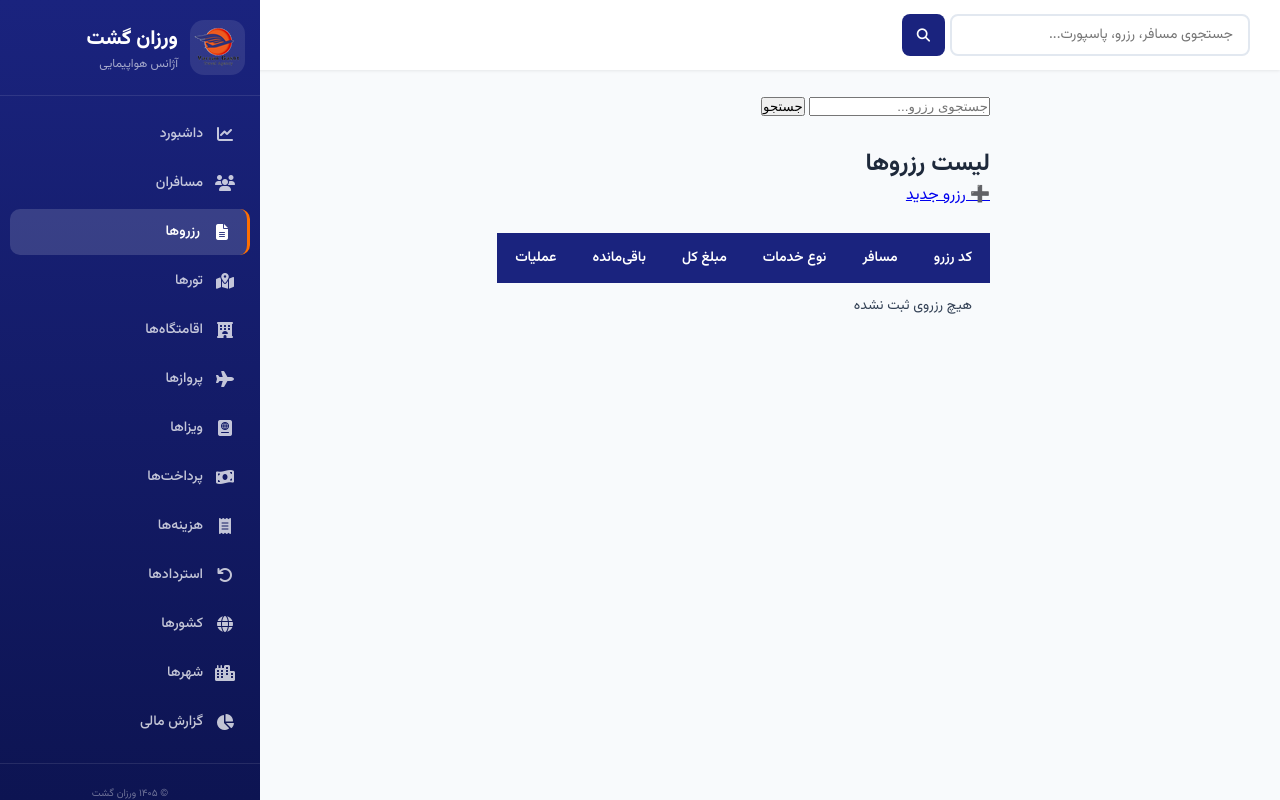
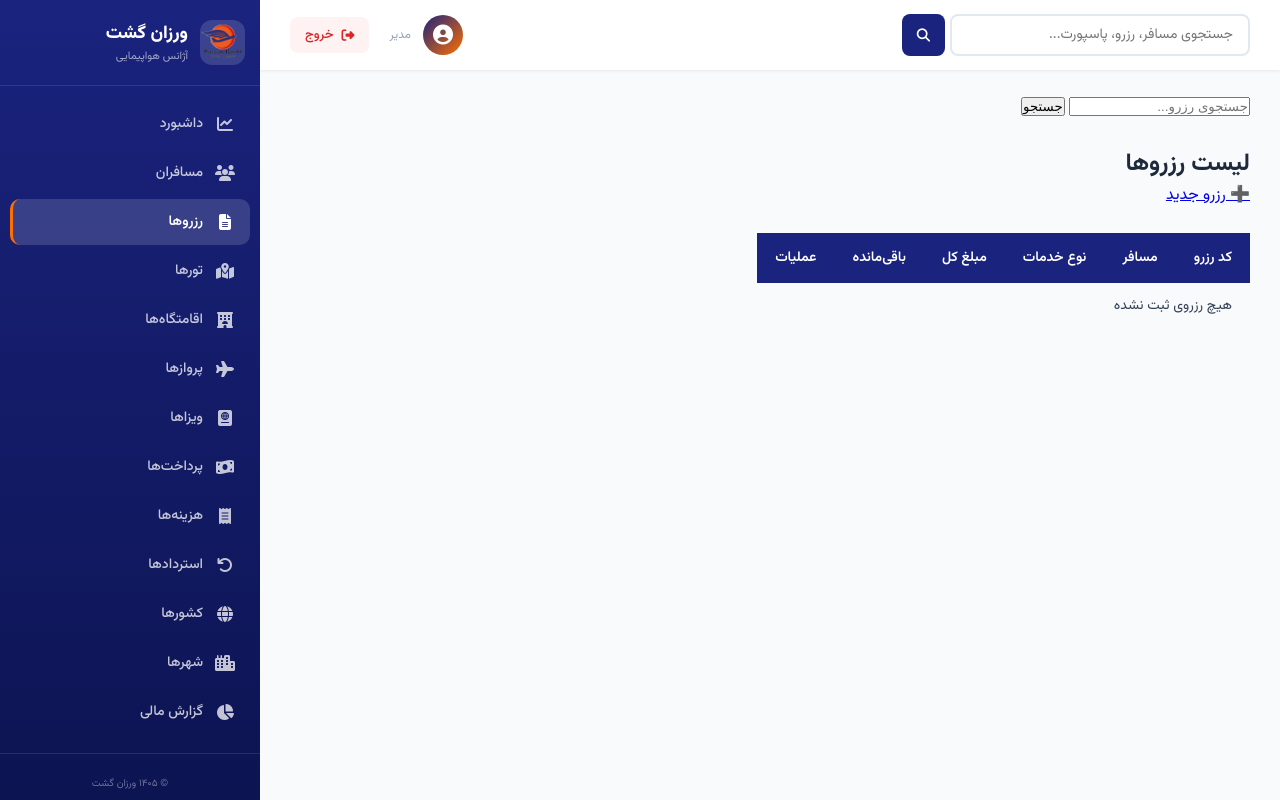
Before and after one commit to hivaasadi6048/travel_agency, a Django app: page /dashboard/bookings/ in a window 1280 px wide. Run offline with Django 5.2, Linux system fonts and the light colour scheme; data that the repository does not hold is empty.

Commit message:
fix: sidebar LEFT, responsive, bigger logo, JS toggle fix

```diff
--- a/dashboard/static/dashboard/css/base.css
+++ b/dashboard/static/dashboard/css/base.css
@@ -28,7 +28,6 @@
 }
 
 * { margin: 0; padding: 0; box-sizing: border-box; }
-
 body {
     font-family: 'Vazirmatn', 'Tahoma', 'Arial', sans-serif;
     background: var(--gray-50);
@@ -36,20 +35,20 @@ body {
     direction: rtl;
     overflow-x: hidden;
 }
-
 .layout { display: flex; min-height: 100vh; }
 
-/* ---- Sidebar ---- */
+/* ====== SIDEBAR (LEFT SIDE) ====== */
 .sidebar {
     width: var(--sidebar-width);
     background: linear-gradient(180deg, var(--primary) 0%, var(--primary-dark) 100%);
     color: white;
     position: fixed;
-    top: 0; left: 0;
+    top: 0;
+    left: 0;
     height: 100vh;
     overflow-y: auto;
     z-index: 1000;
-    transition: var(--transition);
+    transition: transform 0.3s ease;
 }
 
 .logo-section {
@@ -57,52 +56,72 @@ body {
     padding: 20px 15px;
     border-bottom: 1px solid rgba(255,255,255,0.1);
 }
-
 .logo-icon {
-    font-size: 36px;
-    background: rgba(255,255,255,0.1);
-    width: 55px; height: 55px;
-    border-radius: 14px;
+    width: 45px; height: 45px; border-radius: 12px;
+    background: rgba(255,255,255,0.15);
     display: flex; align-items: center; justify-content: center;
+    overflow: hidden; flex-shrink: 0;
 }
-
-.logo-text { display: flex; flex-direction: column; }
-.logo-name { font-size: 20px; font-weight: 800; color: white; }
-.logo-sub { font-size: 12px; color: rgba(255,255,255,0.6); }
+.logo-img {
+    width: 100%; height: 100%; object-fit: contain;
+}
+.logo-text {
+    display: flex; flex-direction: column; overflow: hidden;
+}
+.logo-name { font-size: 18px; font-weight: 800; color: white; white-space: nowrap; }
+.logo-sub { font-size: 11px; color: rgba(255,255,255,0.6); white-space: nowrap; }
 
 .sidebar-menu { list-style: none; padding: 15px 10px; }
 .sidebar-menu li { margin-bottom: 3px; }
-
 .sidebar-menu li a {
     display: flex; align-items: center; gap: 12px;
     text-decoration: none; color: rgba(255,255,255,0.75);
     padding: 12px 15px; border-radius: 10px;
     font-size: 14px; font-weight: 500; transition: var(--transition);
 }
-
 .sidebar-menu li a:hover { background: rgba(255,255,255,0.1); color: white; }
-.sidebar-menu li a.active { background: rgba(255,255,255,0.15); color: white; font-weight: 600; border-right: 3px solid var(--accent); }
+.sidebar-menu li a.active { background: rgba(255,255,255,0.15); color: white; font-weight: 600; border-left: 3px solid var(--accent); }
 .sidebar-menu li a i { width: 20px; text-align: center; font-size: 16px; }
 
 .sidebar-footer { padding: 20px; text-align: center; border-top: 1px solid rgba(255,255,255,0.1); color: rgba(255,255,255,0.4); font-size: 12px; }
 
-/* ---- Main Content ---- */
-.main-content { margin-right: var(--sidebar-width); min-height: 100vh; }
+/* ====== SIDEBAR OVERLAY ====== */
+.sidebar-overlay {
+    display: none;
+    position: fixed;
+    top: 0; left: 0; right: 0; bottom: 0;
+    background: rgba(0,0,0,0.5);
+    z-index: 999;
+    opacity: 0;
+    transition: opacity 0.3s ease;
+}
+.sidebar-overlay.active { display: block; opacity: 1; }
 
-/* ---- Header ---- */
+/* ====== MAIN CONTENT ====== */
+.main-content {
+    margin-left: var(--sidebar-width);
+    margin-right: 0;
+    min-height: 100vh;
+    background: var(--gray-50);
+    transition: margin-left 0.3s ease;
+}
+
+/* ====== HEADER ====== */
 .header {
     background: white; padding: 0 30px;
     height: var(--header-height);
     display: flex; justify-content: space-between; align-items: center;
     position: fixed; top: 0; left: 0; right: 0;
     z-index: 999; box-shadow: var(--shadow-sm);
+    margin-left: var(--sidebar-width);
+    transition: margin-left 0.3s ease;
 }
-
 .header-left { display: flex; align-items: center; gap: 20px; }
 
 .sidebar-toggle {
     display: none; background: var(--gray-100); border: none;
-    padding: 8px 12px; border-radius: 8px; cursor: pointer; font-size: 18px; color: var(--gray-700);
+    padding: 8px 12px; border-radius: 8px; cursor: pointer;
+    font-size: 18px; color: var(--gray-700);
 }
 
 .header-search form { display: flex; gap: 5px; }
@@ -127,11 +146,12 @@ body {
 
 .logout-btn {
     display: flex; align-items: center; gap: 8px; text-decoration: none;
-    color: var(--danger); padding: 8px 15px; border-radius: 8px; font-size: 13px; font-weight: 500; transition: var(--transition); background: #fef2f2;
+    color: var(--danger); padding: 8px 15px; border-radius: 8px;
+    font-size: 13px; font-weight: 500; transition: var(--transition); background: #fef2f2;
 }
 .logout-btn:hover { background: #fee2e2; color: #991b1b; }
 
-/* ---- Content ---- */
+/* ====== CONTENT ====== */
 .content { padding: calc(var(--header-height) + 25px) 30px 30px; }
 
 .messages { display: flex; flex-direction: column; gap: 10px; margin-bottom: 20px; }
@@ -141,51 +161,46 @@ body {
     display: flex; align-items: center; gap: 10px;
     font-size: 14px; font-weight: 500; animation: slideIn 0.3s ease;
 }
-
 @keyframes slideIn { from { opacity: 0; transform: translateX(20px); } to { opacity: 1; transform: translateX(0); } }
 .alert-success { background: #e8f5e9; color: #1b5e20; border: 1px solid #c8e6c9; }
 .alert-error { background: #ffebee; color: #b71c1c; border: 1px solid #ffcdd2; }
 .alert-warning { background: #fff3e0; color: #e65100; border: 1px solid #ffe0b2; }
 .alert-info { background: #e3f2fd; color: #1565c0; border: 1px solid #bbdefb; }
 
-/* ---- Page Title ---- */
+/* ====== PAGE TITLE ====== */
 .page-title { display: flex; justify-content: space-between; align-items: center; margin-bottom: 25px; }
 .page-title h2 { font-size: 28px; color: var(--gray-900); font-weight: 700; }
 
-/* ---- Cards ---- */
+/* ====== CARDS ====== */
 .card { background: white; border-radius: var(--border-radius); box-shadow: var(--shadow-md); overflow: hidden; }
 .card-header { padding: 20px 25px; border-bottom: 1px solid var(--gray-200); display: flex; justify-content: space-between; align-items: center; }
 .card-header h3 { font-size: 18px; color: var(--gray-800); }
 .card-body { padding: 25px; }
 
-/* ---- Stats Grid ---- */
+/* ====== STATS ====== */
 .stats-grid { display: grid; grid-template-columns: repeat(auto-fit, minmax(220px, 1fr)); gap: 20px; margin-bottom: 30px; }
-
 .stat-card {
     background: white; border-radius: var(--border-radius); padding: 25px;
     box-shadow: var(--shadow-md); display: flex; align-items: center; gap: 15px; transition: var(--transition);
 }
 .stat-card:hover { transform: translateY(-3px); box-shadow: var(--shadow-lg); }
-
 .stat-icon { width: 55px; height: 55px; border-radius: 14px; display: flex; align-items: center; justify-content: center; font-size: 24px; }
 .stat-icon.blue { background: #e3f2fd; color: #2563eb; }
 .stat-icon.green { background: #e8f5e9; color: #16a34a; }
 .stat-icon.orange { background: #fff3e0; color: #f59e0b; }
 .stat-icon.red { background: #ffebee; color: #dc2626; }
 .stat-icon.purple { background: #f3e5f5; color: #7b1fa2; }
-
 .stat-info .stat-number { font-size: 26px; font-weight: 800; color: var(--gray-900); }
 .stat-info .stat-label { font-size: 13px; color: var(--gray-500); margin-top: 2px; }
 
-/* ---- Tables ---- */
-.table-container { background: white; border-radius: var(--border-radius); box-shadow: var(--shadow-md); overflow: hidden; }
+/* ====== TABLES ====== */
 table { width: 100%; border-collapse: collapse; }
 table th { background: var(--primary); color: white; padding: 14px 18px; font-size: 14px; font-weight: 600; text-align: right; }
 table td { padding: 12px 18px; border-bottom: 1px solid var(--gray-200); font-size: 14px; color: var(--gray-700); }
 table tr:hover { background: var(--gray-50); }
 table tr:last-child td { border-bottom: none; }
 
-/* ---- Buttons ---- */
+/* ====== BUTTONS ====== */
 .btn {
     display: inline-flex; align-items: center; gap: 8px;
     padding: 10px 22px; border: none; border-radius: 8px;
@@ -205,7 +220,7 @@ table tr:last-child td { border-bottom: none; }
 .btn-sm { padding: 6px 14px; font-size: 12px; }
 .btn-lg { padding: 14px 30px; font-size: 16px; }
 
-/* ---- Forms ---- */
+/* ====== FORMS ====== */
 .form-group { margin-bottom: 20px; }
 .form-group label { display: block; font-size: 14px; font-weight: 600; color: var(--gray-700); margin-bottom: 8px; }
 .form-control {
@@ -216,7 +231,7 @@ table tr:last-child td { border-bottom: none; }
 .form-control::placeholder { color: var(--gray-400); }
 textarea.form-control { min-height: 100px; resize: vertical; }
 
-/* ---- Badges ---- */
+/* ====== BADGES ====== */
 .badge { display: inline-block; padding: 4px 12px; border-radius: 20px; font-size: 12px; font-weight: 600; }
 .badge-primary { background: #e3f2fd; color: #1565c0; }
 .badge-success { background: #e8f5e9; color: #1b5e20; }
@@ -224,7 +239,7 @@ textarea.form-control { min-height: 100px; resize: vertical; }
 .badge-warning { background: #fff3e0; color: #e65100; }
 .badge-muted { background: var(--gray-100); color: var(--gray-500); }
 
-/* ---- Profile ---- */
+/* ====== PROFILE ====== */
 .profile-container { max-width: 800px; margin: 0 auto; }
 .profile-card { background: white; border-radius: var(--border-radius); box-shadow: var(--shadow-md); overflow: hidden; }
 .profile-header {
@@ -237,19 +252,17 @@ textarea.form-control { min-height: 100px; resize: vertical; }
 }
 .profile-header h3 { font-size: 22px; margin-bottom: 5px; }
 .profile-header p { opacity: 0.8; font-size: 14px; }
-
 .profile-info-grid { display: grid; grid-template-columns: repeat(auto-fit, minmax(250px, 1fr)); gap: 20px; padding: 30px; }
 .profile-info-item { padding: 20px; background: var(--gray-50); border-radius: 10px; }
 .profile-info-item label { font-size: 12px; color: var(--gray-400); text-transform: uppercase; letter-spacing: 1px; font-weight: 600; }
 .profile-info-item p { font-size: 16px; font-weight: 600; color: var(--gray-800); margin-top: 5px; }
-
 .profile-actions { padding: 20px 30px 30px; display: flex; gap: 15px; }
 
-/* ---- Booking ---- */
+/* ====== BOOKINGS ====== */
 .booking-card {
     background: white; border-radius: var(--border-radius); padding: 25px;
     margin-bottom: 20px; box-shadow: var(--shadow-md);
-    border-right: 4px solid var(--primary); transition: var(--transition);
+    border-left: 4px solid var(--primary); transition: var(--transition);
 }
 .booking-card:hover { box-shadow: var(--shadow-lg); transform: translateY(-2px); }
 .booking-header { display: flex; justify-content: space-between; align-items: center; margin-bottom: 15px; padding-bottom: 15px; border-bottom: 1px solid var(--gray-200); }
@@ -257,24 +270,95 @@ textarea.form-control { min-height: 100px; resize: vertical; }
 .booking-items { display: grid; grid-template-columns: repeat(auto-fit, minmax(180px, 1fr)); gap: 15px; margin-top: 15px; }
 .booking-item { background: var(--gray-50); border-radius: 10px; padding: 15px; text-align: center; }
 
-/* ---- Documents ---- */
+/* ====== DOCUMENTS ====== */
 .documents-grid { display: grid; grid-template-columns: repeat(auto-fill, minmax(180px, 1fr)); gap: 15px; }
 .document-card { background: white; border: 2px solid var(--gray-200); border-radius: var(--border-radius); padding: 15px; text-align: center; transition: var(--transition); }
 .document-card:hover { border-color: var(--primary); transform: translateY(-3px); box-shadow: var(--shadow-md); }
 .document-image { width: 100%; max-height: 150px; object-fit: cover; border-radius: 8px; }
 
-/* ---- Responsive ---- */
-@media (max-width: 1024px) {
-    .sidebar { transform: translateX(-100%); }
-    .sidebar.active { transform: translateX(0); }
-    .main-content { margin-right: 0; }
-    .sidebar-toggle { display: block; }
-    .header-search input { width: 200px; }
+/* ====== DASHBOARD SPECIFIC ====== */
+.dashboard-hero {
+    background: linear-gradient(135deg, var(--primary) 0%, var(--primary-light) 50%, var(--primary-light) 100%);
+    border-radius: var(--border-radius); padding: 30px; color: white; margin-bottom: 25px;
+}
+.dashboard-hero h2 { font-size: 24px; margin-bottom: 5px; }
+.dashboard-hero p { opacity: 0.8; font-size: 14px; }
+
+.dashboard-stats { display: grid; grid-template-columns: repeat(auto-fit, minmax(200px, 1fr)); gap: 20px; margin-bottom: 30px; }
+.dashboard-stat-card {
+    background: white; border-radius: var(--border-radius); padding: 25px;
+    box-shadow: var(--shadow-md); display: flex; align-items: center; gap: 15px; transition: var(--transition);
+}
+.dashboard-stat-card:hover { transform: translateY(-5px); box-shadow: var(--shadow-lg); }
+.dashboard-stat-card .stat-icon-wrapper { width: 50px; height: 50px; border-radius: 12px; display: flex; align-items: center; justify-content: center; font-size: 22px; }
+.dashboard-stat-card .stat-number { font-size: 24px; font-weight: 800; color: var(--gray-900); }
+.dashboard-stat-card .stat-label { font-size: 12px; color: var(--gray-500); }
+
+.service-cards { display: grid; grid-template-columns: repeat(4, 1fr); gap: 15px; margin-bottom: 30px; }
+.service-card-mini {
+    background: white; border-radius: var(--border-radius); padding: 20px;
+    text-align: center; box-shadow: var(--shadow-sm); transition: var(--transition); cursor: pointer;
+}
+.service-card-mini:hover { transform: translateY(-3px); box-shadow: var(--shadow-md); }
+.service-card-mini .service-icon { font-size: 30px; margin-bottom: 10px; }
+.service-card-mini .service-count { font-size: 28px; font-weight: bold; color: var(--primary); }
+.service-card-mini .service-name { font-size: 13px; color: var(--gray-500); margin-top: 5px; }
+
+.section-card { background: white; border-radius: var(--border-radius); box-shadow: var(--shadow-md); margin-bottom: 25px; }
+.section-card-header { padding: 20px 25px; border-bottom: 1px solid var(--gray-200); display: flex; justify-content: space-between; align-items: center; }
+.section-card-header h3 { font-size: 18px; color: var(--gray-800); }
+.section-card-body { padding: 25px; }
+
+.debtor-item { display: flex; justify-content: space-between; align-items: center; padding: 15px; background: var(--gray-50); border-radius: 10px; margin-bottom: 10px; }
+.debtor-name { font-weight: 600; color: var(--gray-800); }
+.debtor-amount { font-weight: bold; color: var(--danger); }
+
+.passport-alert { display: flex; align-items: center; gap: 15px; padding: 15px; border-radius: var(--border-radius); margin-bottom: 15px; }
+.passport-alert.expired { background: #ffebee; border: 1px solid #ffcdd2; }
+.passport-alert.expiring { background: #fff3e0; border: 1px solid #ffe0b2; }
+
+.quick-actions { display: grid; grid-template-columns: repeat(auto-fit, minmax(150px, 1fr)); gap: 15px; margin-bottom: 30px; }
+.quick-action-btn {
+    background: white; border: 2px solid var(--gray-200); border-radius: var(--border-radius);
+    padding: 20px; text-align: center; cursor: pointer; text-decoration: none;
+    color: var(--gray-700); transition: var(--transition); display: flex; flex-direction: column;
+    align-items: center; gap: 10px;
+}
+.quick-action-btn:hover { border-color: var(--primary); background: #f0f3ff; transform: translateY(-3px); }
+.quick-action-btn .qa-icon { font-size: 30px; }
+.quick-action-btn .qa-label { font-size: 13px; font-weight: 600; }
+
+/* ==================== RESPONSIVE ==================== */
+/* DESKTOP (1025px+) */
+@media (min-width: 1025px) {
+    .sidebar { transform: translateX(0); }
+    .main-content { margin-left: var(--sidebar-width); margin-right: 0; }
+    .header { margin-left: var(--sidebar-width); }
 }
 
+/* TABLET (769px-1024px) */
+@media (max-width: 1024px) {
+    .sidebar {
+        transform: translateX(-100%);
+    }
+    .sidebar.active {
+        transform: translateX(0);
+    }
+    .sidebar-toggle {
+        display: block;
+    }
+    .main-content {
+        margin-left: 0;
+    }
+    .header {
+        margin-left: 0;
+    }
+    .header-search { display: none; }
+}
+
+/* MOBILE (481px-768px) */
 @media (max-width: 768px) {
     .header { padding: 0 15px; }
-    .header-search { display: none; }
     .user-details { display: none; }
     .content { padding: calc(var(--header-height) + 15px) 15px 15px; }
     .stats-grid { grid-template-columns: repeat(2, 1fr); gap: 10px; }
@@ -286,32 +370,37 @@ textarea.form-control { min-height: 100px; resize: vertical; }
     .profile-header { flex-direction: column; text-align: center; }
     .profile-actions { flex-direction: column; }
     .btn { justify-content: center; }
+    .service-cards { grid-template-columns: repeat(2, 1fr); }
 }
 
+/* SMALL MOBILE (480px and below) */
 @media (max-width: 480px) {
     .stats-grid { grid-template-columns: 1fr; }
     .booking-items { grid-template-columns: 1fr; }
     .header-right { gap: 10px; }
     .logout-btn span { display: none; }
+    .service-cards { grid-template-columns: 1fr; }
 }
 
+/* PRINT */
 @media print {
-    .sidebar, .header, .sidebar-toggle, .logout-btn { display: none !important; }
-    .main-content { margin-right: 0; }
+    .sidebar, .header, .sidebar-toggle, .logout-btn, .sidebar-overlay { display: none !important; }
+    .main-content { margin-left: 0; }
     .content { padding: 0; }
     .btn { display: none; }
 }
 
-/* ---- Scrollbar ---- */
+/* SCROLLBAR */
 ::-webkit-scrollbar { width: 6px; }
 ::-webkit-scrollbar-track { background: var(--gray-100); }
 ::-webkit-scrollbar-thumb { background: var(--gray-300); border-radius: 3px; }
 ::-webkit-scrollbar-thumb:hover { background: var(--gray-400); }
 
-/* ---- Utilities ---- */
+/* UTILITIES */
 .text-center { text-align: center; }
 .font-bold { font-weight: 700; }
 .text-sm { font-size: 13px; }
+.text-xs { font-size: 11px; }
 .mt-1 { margin-top: 5px; }
 .mt-2 { margin-top: 10px; }
 .mt-3 { margin-top: 15px; }
@@ -323,11 +412,11 @@ textarea.form-control { min-height: 100px; resize: vertical; }
 .align-center { align-items: center; }
 .w-100 { width: 100%; }
 
-/* ---- Empty State ---- */
+/* EMPTY STATE */
 .empty-state { text-align: center; padding: 60px 20px; color: var(--gray-400); }
 .empty-state .icon { font-size: 60px; margin-bottom: 15px; }
 .empty-state h3 { font-size: 20px; color: var(--gray-600); margin-bottom: 10px; }
 
-/* ---- Loading ---- */
+/* LOADING */
 .loading { display: inline-block; width: 20px; height: 20px; border: 3px solid var(--gray-200); border-top-color: var(--primary); border-radius: 50%; animation: spin 0.8s linear infinite; }
 @keyframes spin { to { transform: rotate(360deg); } }
--- a/dashboard/static/dashboard/js/main.js
+++ b/dashboard/static/dashboard/js/main.js
@@ -46,26 +46,23 @@ searchInputs.forEach(input => {
 });
 
 // Toggle sidebar on mobile
-const sidebarToggle = document.createElement('button');
-sidebarToggle.innerHTML = '☰';
-sidebarToggle.style.cssText = 'display:none;position:fixed;top:10px;left:10px;z-index:1001;background:#1f2937;color:white;border:none;padding:10px;border-radius:8px;font-size:20px;cursor:pointer;';
-document.body.appendChild(sidebarToggle);
+const sidebarToggle = document.getElementById('sidebarToggle');
+const sidebar = document.querySelector('.sidebar');
+const sidebarOverlay = document.querySelector('.sidebar-overlay');
 
-const sidebar = document.querySelector('.sidebar');
-if (sidebar) {
-    sidebarToggle.addEventListener('click', function() {
+if (sidebar && sidebarToggle) {
+    function toggleSidebar() {
         sidebar.classList.toggle('active');
-    });
+        if (sidebarOverlay) sidebarOverlay.classList.toggle('active');
+    }
+    sidebarToggle.addEventListener('click', toggleSidebar);
+    if (sidebarOverlay) sidebarOverlay.addEventListener('click', toggleSidebar);
 }
 
 // Responsive sidebar
 function checkWidth() {
-    if (window.innerWidth <= 768) {
-        if (sidebar) sidebar.style.display = 'none';
-        if (sidebarToggle) sidebarToggle.style.display = 'block';
-    } else {
-        if (sidebar) sidebar.style.display = 'block';
-        if (sidebarToggle) sidebarToggle.style.display = 'none';
+    if (window.innerWidth <= 1024) {
+        if (sidebar) sidebar.classList.remove('active');
     }
 }
 window.addEventListener('resize', checkWidth);
--- a/dashboard/templates/dashboard/base.html
+++ b/dashboard/templates/dashboard/base.html
@@ -31,6 +31,9 @@
 <body>
 
 <div class="layout">
+
+    <!-- Sidebar Overlay (mobile) -->
+    <div class="sidebar-overlay" id="sidebarOverlay"></div>
 
     <!-- Sidebar -->
     <aside class="sidebar" id="sidebar">
--- a/static/landing/css/style.css
+++ b/static/landing/css/style.css
@@ -49,7 +49,7 @@ body {
     display: inline-block;
 }
 .hero-logo img {
-    width: 60px;
+    width: 120px;
     height: auto;
     filter: drop-shadow(0 4px 15px rgba(0,0,0,0.3));
 }
--- a/templates/landing/index.html
+++ b/templates/landing/index.html
@@ -12,7 +12,7 @@
 
 <!-- ناوبری -->
 <nav class="navbar">
-    <a href="#" class="navbar-brand"><img src="{% static 'dashboard/images/Varzan_Gasht_Transparent.png' %}" alt="ورزان گشت" style="height:35px;width:auto;"> ورزان گشت</a>
+    <a href="#" class="navbar-brand"><img src="{% static 'dashboard/images/Varzan_Gasht_Transparent.png' %}" alt="ورزان گشت" style="height:45px;width:auto;"> ورزان گشت</a>
     <div class="navbar-links">
         <a href="#home">خانه</a>
         <a href="#services">خدمات</a>
@@ -25,7 +25,7 @@
 <!-- هیرو -->
 <section class="hero" id="home">
     <div class="hero-content">
-        <div class="hero-logo"><img src="{% static 'dashboard/images/Varzan_Gasht_Transparent.png' %}" alt="ورزان گشت" style="width:100px;height:auto;"></div>
+        <div class="hero-logo"><img src="{% static 'dashboard/images/Varzan_Gasht_Transparent.png' %}" alt="ورزان گشت" style="width:130px;height:auto;"></div>
         <h1>آژانس هواپیمایی ورزان گشت</h1>
         <p class="subtitle">سفر رویای شما را به واقعیت تبدیل می‌کنیم<br>تورهای بین‌المللی | پروازها | اقامتگاه‌ها | ویزا</p>
         <div class="cta-buttons">
```
